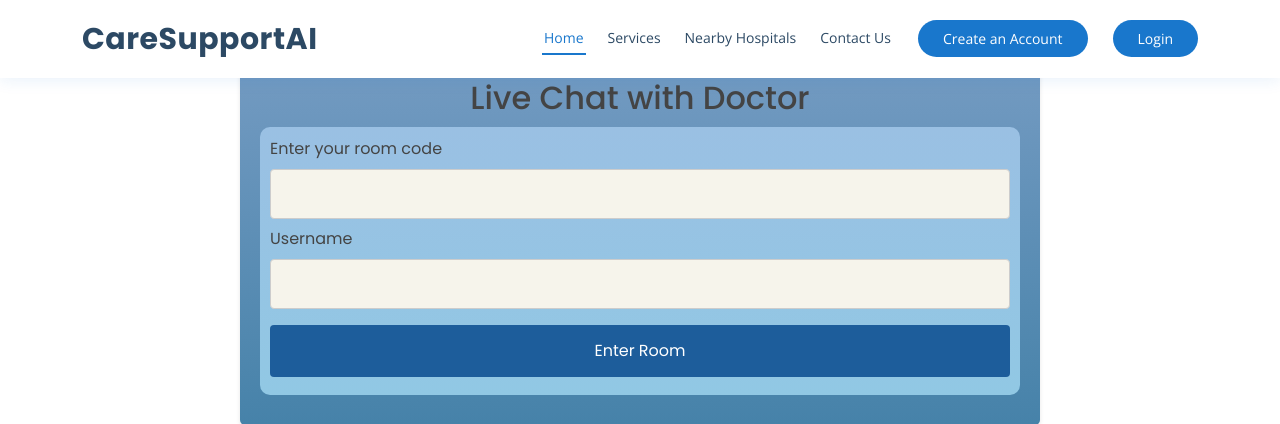
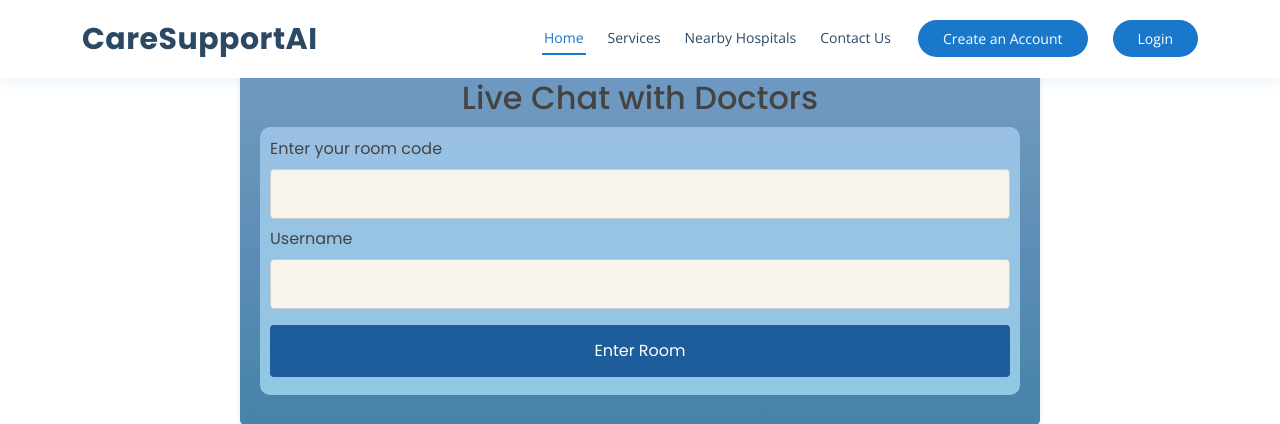
Before and after one commit to srinath0307/CareSupportAI, a Django app: page /livechat in a window 1280 px wide. Shown: the part 41-465 px from the top of the page. Run offline with Django 4.2, Linux system fonts and the light colour scheme; data that the repository does not hold is empty; parts of the project's set-up code (start-up, migrations or seed data) failed here and were passed over; some libraries are stand-ins or nearby versions.

Commit message:
minor fix

```diff
--- a/Medilab/templates/Medilab/livechat.html
+++ b/Medilab/templates/Medilab/livechat.html
@@ -142,7 +142,7 @@
 
     <div class="room">
         <div align="center">
-            <h2>Live Chat with Doctor </h2>
+            <h2>Live Chat with Doctors </h2>
         </div>
 
 
```
